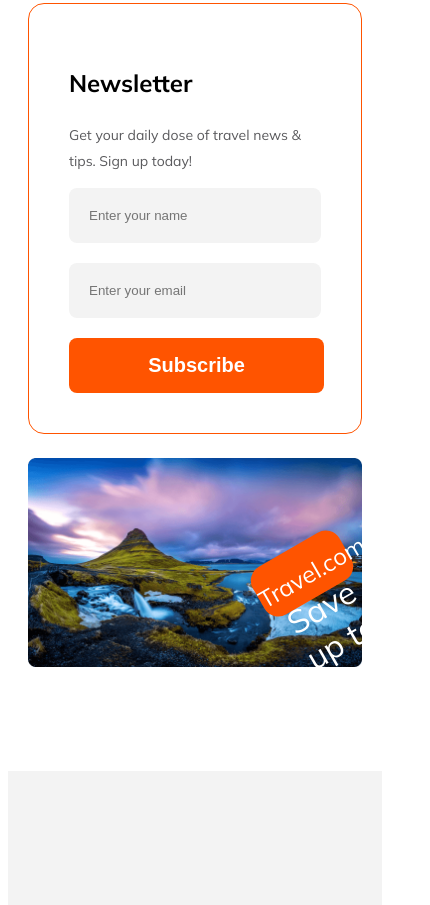
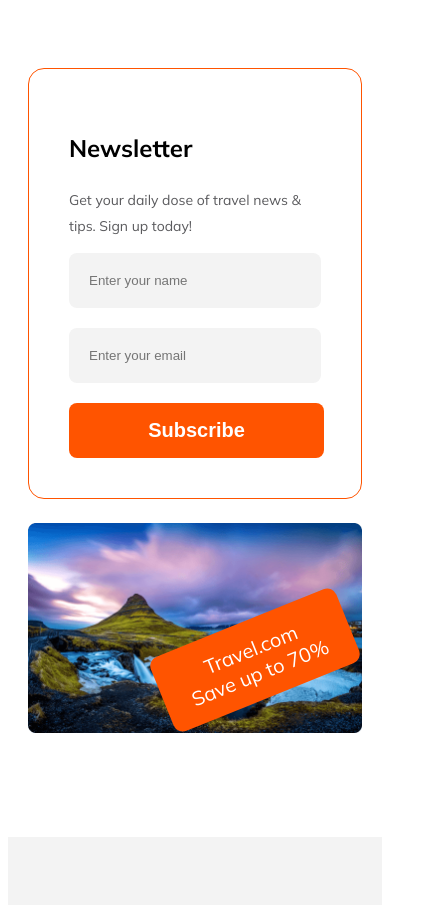
Before and after one commit to chapaiwebdevevelopers/Travel-Agency, a plain HTML site: page index.html in a window 390 px wide. Shown: the part 6229-7134 px from the top of the page, 430 px wide, since content can reach past the window. Drawn offline with Linux system fonts and the light colour scheme.

Commit message:
Final for Assignment

```diff
--- a/asset/style.css
+++ b/asset/style.css
@@ -415,9 +415,19 @@ footer h2 , footer img{
         display: block;
         top:40%;
     }
-    .discount-tag{
-        width:100px;
-        height:55px;
+    .discount-tag {
+        border-radius: 10px;
+        width: 200px;
+        height: 80px;
+        color: var(--White);
+        position: absolute;
+        transform: rotate(338deg);
+        right: 7px;
+        bottom: 37px;
+
+
     }
-
+    .discount-tag .web, .discount-tag .discount-upto {
+        font-size: 20px !important;
+    }
 }
--- a/index.html
+++ b/index.html
@@ -19,7 +19,7 @@
                     <li class="nav-item"><a href="http://127.0.0.1:5500/index.html">Home</a></li>
                     <li class="nav-item"><a href="">Packages</a></li>
                     <li class="nav-item"><a href="">Testimonial</a></li>
-                    <li class="nav-item"><a href="">Github Code</a></li>
+                    <li class="nav-item"><a href="https://github.com/chapaiwebdevevelopers/Travel-Agency">Github Code</a></li>
                     <li class="nav-item"><a href="https://wbdevelopers.com/contact/">Contact</a></li>
                 </ul>
                 <div class="toggle hide-lg">
@@ -233,7 +233,7 @@
                     <button class="btn-primary">See More</button>
                 </div>
                 <div class="place-video">
-                    <video src="./videos/videos.mp4"></video>
+                    <video  controls poster="./images/Group 40089.png" > <source src="./videos/videos.mp4" type="video/mp4"> </video>
                 </div>
             </div>
         </div>
```
